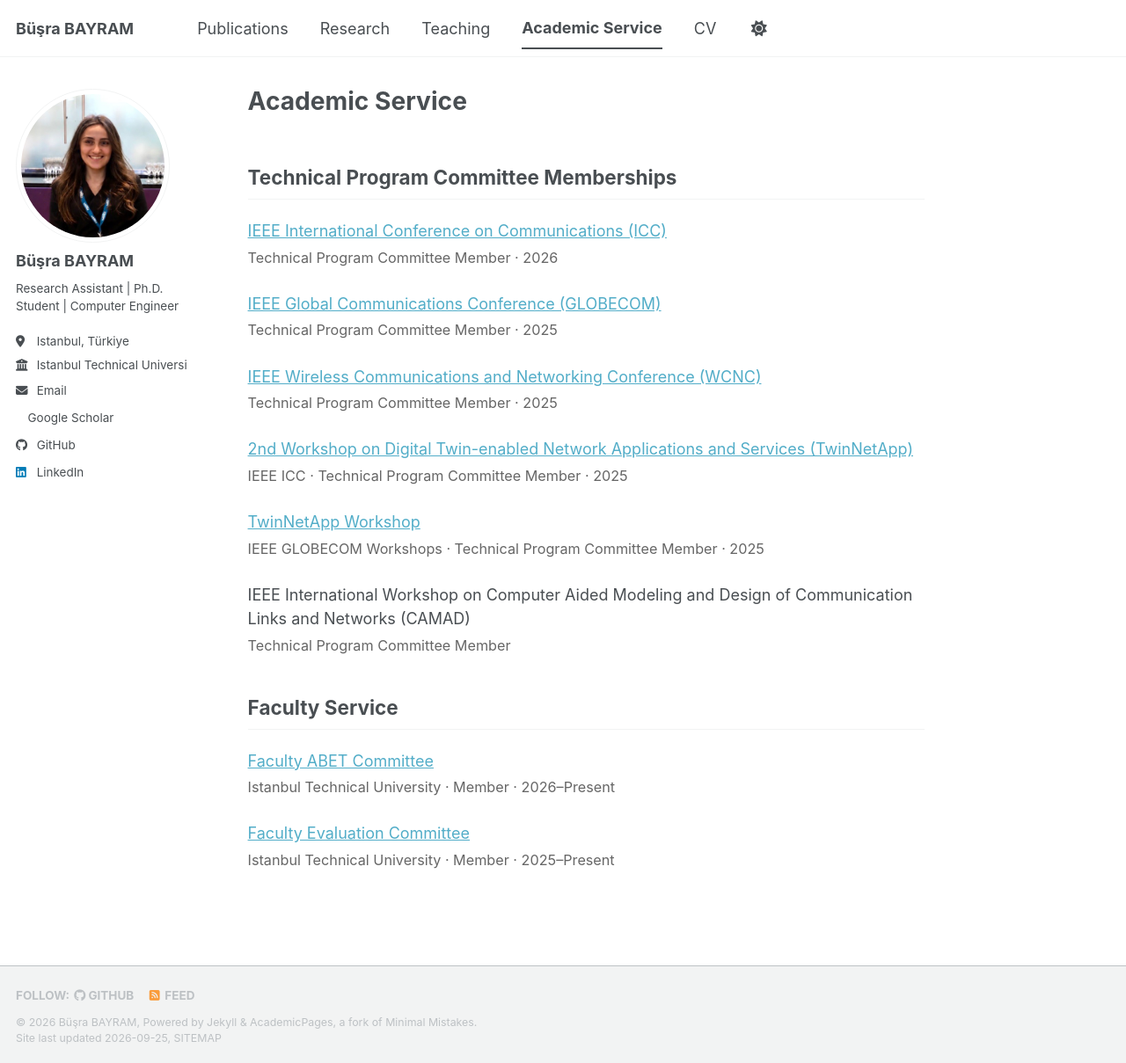
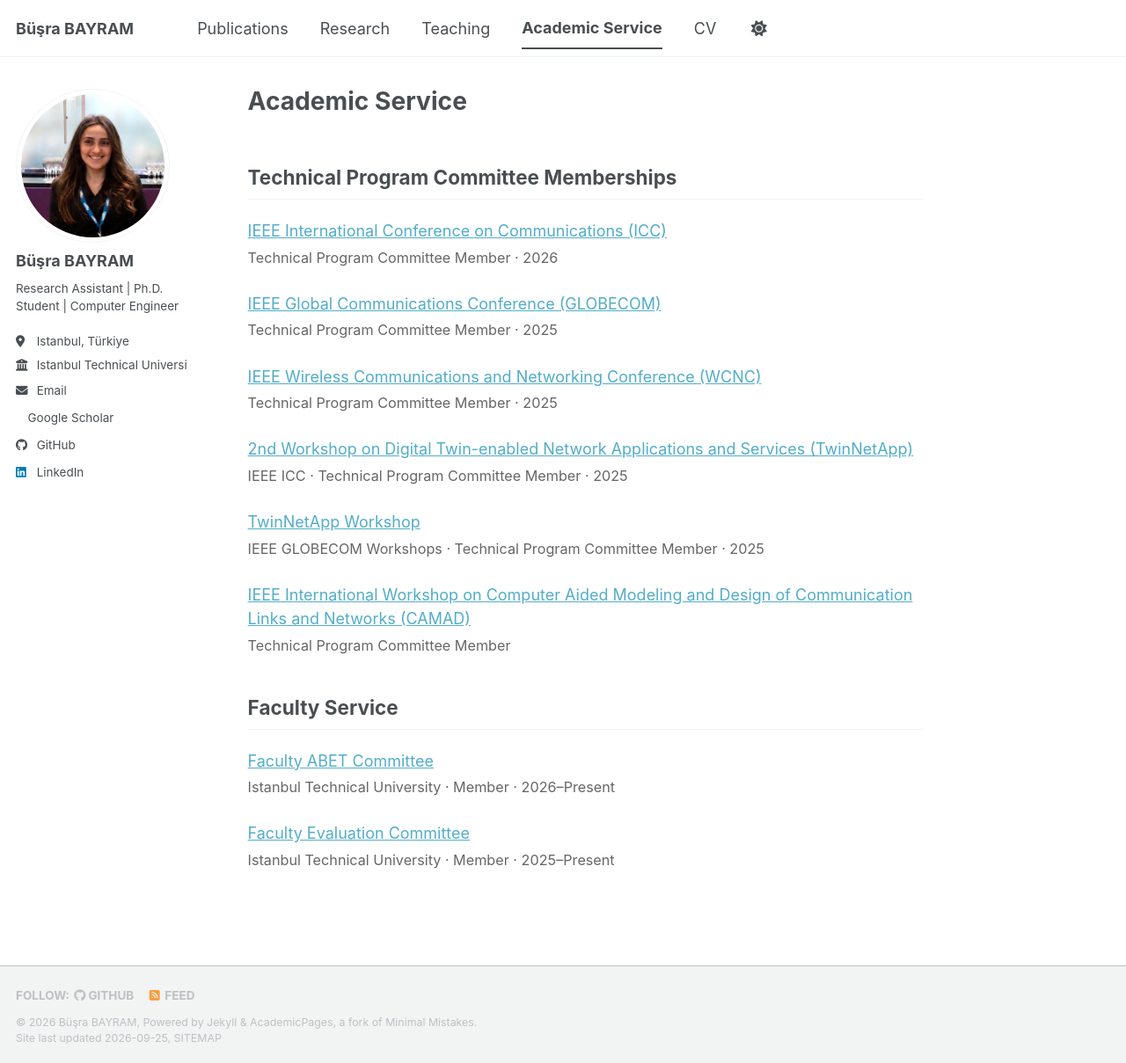
Before and after one commit to busrabyrm/busrabayram, a Jekyll site: the page built from _pages/service.md, in a window 1280 px wide and 1209 px high. Shown: the whole window at 88% size. Built offline with Jekyll 4.4.1, drawn with Linux system fonts in a browser that asks for light colours; a style sheet for code colours, icons or effects is not loaded.

Commit message:
Update service.md

```diff
--- a/_pages/service.md
+++ b/_pages/service.md
@@ -54,11 +54,13 @@ author_profile: true
   </div>
 
   <div style="margin-bottom: 1.5rem;">
+  <a href="https://www.ieee-camad.org/" target="_blank" rel="noopener">
     IEEE International Workshop on Computer Aided Modeling and Design of Communication Links and Networks (CAMAD)
-    <div style="margin-top: 0.25rem; font-size: 0.9em; color: #666;">
-      Technical Program Committee Member
-    </div>
+  </a>
+  <div style="margin-top: 0.25rem; font-size: 0.9em; color: #666;">
+    Technical Program Committee Member
   </div>
+</div>
 
 </div>
 
```
